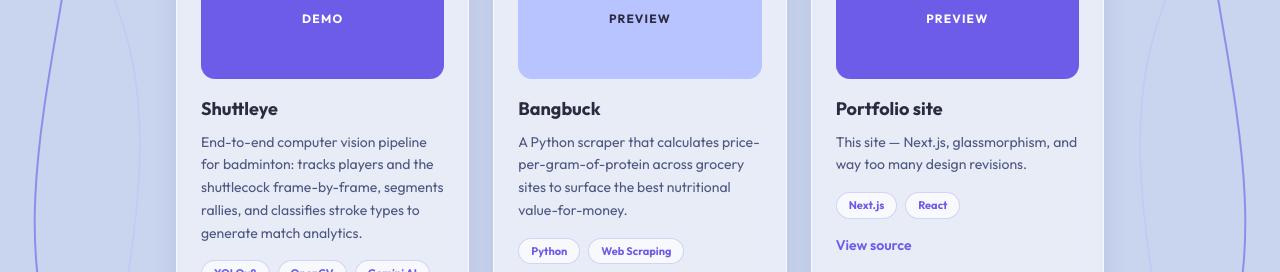
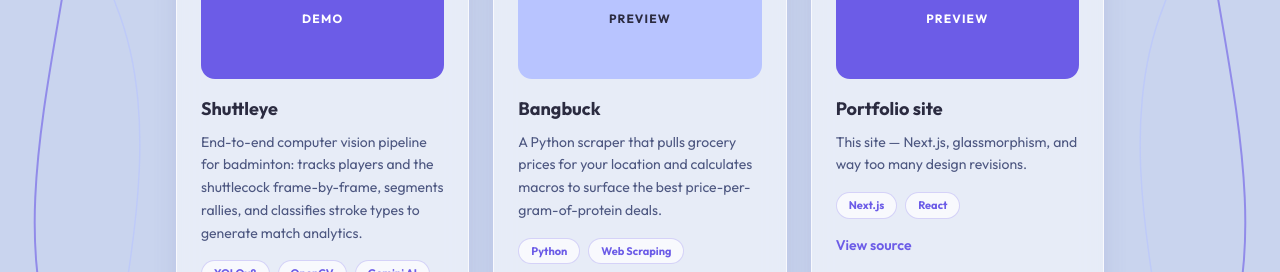
Before and after one commit to jameshualiu/jameshualiu.me, a Next.js app: page / in a window 1280 px wide. Shown: the part 2440-2712 px from the top of the page. Built offline with nearby package versions, Linux system fonts and the light colour scheme.

Commit message:
fix: mention location-based scraping and macro calc in Bangbuck description

```diff
--- a/components/Projects.tsx
+++ b/components/Projects.tsx
@@ -16,7 +16,7 @@ const projects = [
   {
     title: "Bangbuck",
     visual: { label: "PREVIEW", bg: "bg-[#b8c4ff]", text: "text-[#2b2b40]" },
-    desc: "A Python scraper that calculates price-per-gram-of-protein across grocery sites to surface the best nutritional value-for-money.",
+    desc: "A Python scraper that pulls grocery prices for your location and calculates macros to surface the best price-per-gram-of-protein deals.",
     tags: ["Python", "Web Scraping"],
     links: [] as { label: string; href: string }[],
   },
```
